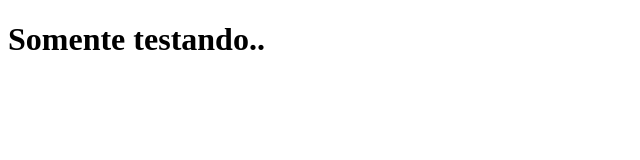
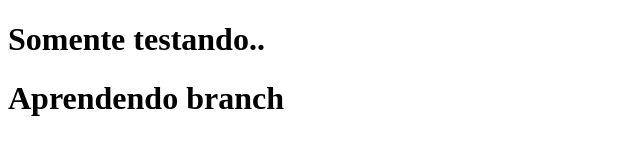
Before and after one commit to NicodemosMello/commit, a plain HTML site: page index.html in a window 1280 px wide. Shown: the whole page, without its empty margins (0-640 px from the left). Drawn offline with Linux system fonts and the light colour scheme.

Commit message:
criei +1 linha título

```diff
--- a/index.html
+++ b/index.html
@@ -7,5 +7,6 @@
 </head>
 <body>
     <h1>Somente testando..</h1>
+    <h1>Aprendendo branch</h1>
 </body>
 </html>
```
